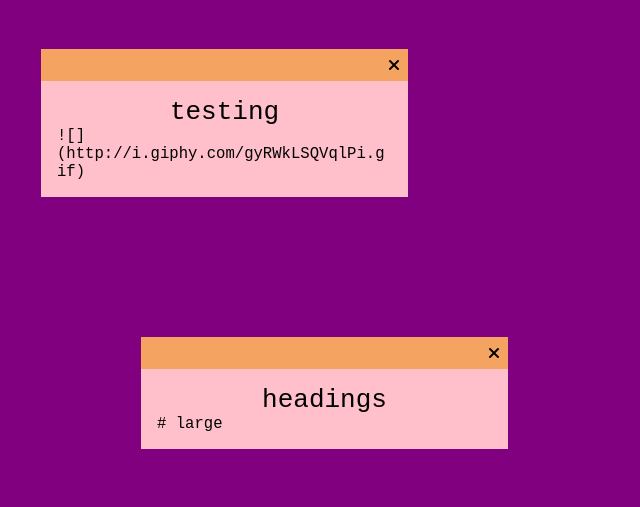
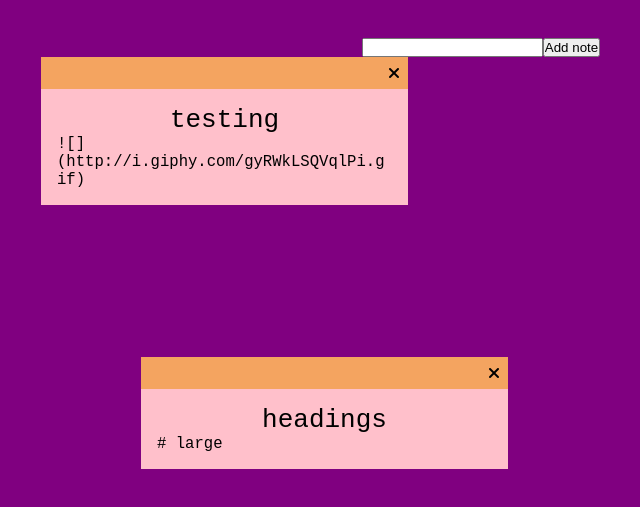
Before and after one commit to dartmouth-cs52-21S/react-notes-snow-kang, a React app: page / in a window 1280 px wide. Shown: the part 81-588 px from the top of the page, without its empty margins (159-799 px from the left). Built offline with nearby package versions, Linux system fonts and the light colour scheme.

Commit message:
Added a newNote event

```diff
--- a/package.json
+++ b/package.json
@@ -57,6 +57,7 @@
     "react": "^17.0.2",
     "react-dom": "^17.0.2",
     "react-draggable": "^4.4.3",
+    "react-markdown": "^6.0.0",
     "react-router": "^5.2.0",
     "react-textarea-autosize": "^8.3.2"
   }
--- a/src/components/note.js
+++ b/src/components/note.js
@@ -21,13 +21,11 @@ class Note extends Component {
   }
 
   onSectionFocus = (_) => {
-    console.log('focus test');
     this.setState({ isEditing: true });
   }
 
-  // Only update App parent once user is no longer selecting the note's contents
+  // Only update App parent once note is no longer in focus
   onSectionBlur = (_) => {
-    console.log('blur test');
     this.setState({ isEditing: false });
     this.props.onUpdate(this.props.id, { title: this.state.title, text: this.state.text });
   }
@@ -40,6 +38,7 @@ class Note extends Component {
     this.setState({ text: event.target.value });
   }
 
+  // Update
   renderNoteText = () => {
     if (this.state.isEditing) {
       return (
@@ -51,8 +50,8 @@ class Note extends Component {
     } else {
       return (
         <div className="note-content">
-          <TextareaAutosize onFocus={this.onSectionFocus} readOnly value={this.props.note.title} />
-          <TextareaAutosize onFocus={this.onSectionFocus} readOnly value={this.props.note.text} />
+          <TextareaAutosize onFocus={this.onSectionFocus} onChange={this.onTitleChange} value={this.props.note.title} />
+          <TextareaAutosize onFocus={this.onSectionFocus} onChange={this.onTextChange} value={this.props.note.text} />
         </div>
       );
     }
@@ -62,12 +61,13 @@ class Note extends Component {
     return (
       <Draggable
         handle=".draggable-area"
-        defaultPosition={{ x: 0, y: 0 }}
         position={{
           x: this.props.note.x,
           y: this.props.note.y,
         }}
         onDrag={this.handleDrag}
+        stack="div"
+        distance="0"
       >
         <div className="note">
           <div className="options">
--- a/src/index.html
+++ b/src/index.html
@@ -1,7 +1,7 @@
 <!DOCTYPE html>
 <html>
   <head>
-    <title>React Notes</title>
+    <title>Snow's Notes</title>
     <meta name="viewport" content="width=device-width, initial-scale=1.0" />
     <script
       src="https://kit.fontawesome.com/674cca6809.js"
--- a/src/index.js
+++ b/src/index.js
@@ -13,8 +13,8 @@ class App extends Component {
           title: 'testing',
           text: '![](http://i.giphy.com/gyRWkLSQVqlPi.gif)',
           x: 200,
-          y: 12,
-          zIndex: 10,
+          y: 0,
+          zIndex: 30,
         },
         1: {
           title: 'headings',
@@ -24,14 +24,26 @@ class App extends Component {
           zIndex: 20,
         },
       }),
-      integerCounter: 0,
+      integerCounter: 2,
+      newTitle: '',
     };
   }
 
-  addNote = (newNote) => {
+  updateTitle = (event) => {
+    this.setState({ newTitle: event.target.value });
+  }
+
+  addNote = () => {
     this.setState((prevState) => ({
-      notes: prevState.notes.set(prevState.integerCounter, newNote),
+      notes: prevState.notes.set(prevState.integerCounter, {
+        title: prevState.newTitle,
+        text: '',
+        x: 100,
+        y: 100,
+        zIndex: 20,
+      }),
       integerCounter: prevState.integerCounter + 1,
+      newTitle: '',
     }));
   }
 
@@ -52,6 +64,8 @@ class App extends Component {
   render() {
     return (
       <div className="container">
+        <input type="text" id="title" value={this.state.newTitle} onChange={this.updateTitle} />
+        <input type="button" onClick={this.addNote} id="submit-note" value="Add note" />
         {this.state.notes.entrySeq().map(([id, note]) => (
           <Note key={id}
             id={id}
```
Also changed, not shown: README.md, src/style.scss (line endings or trailing spaces), 1 other file.
